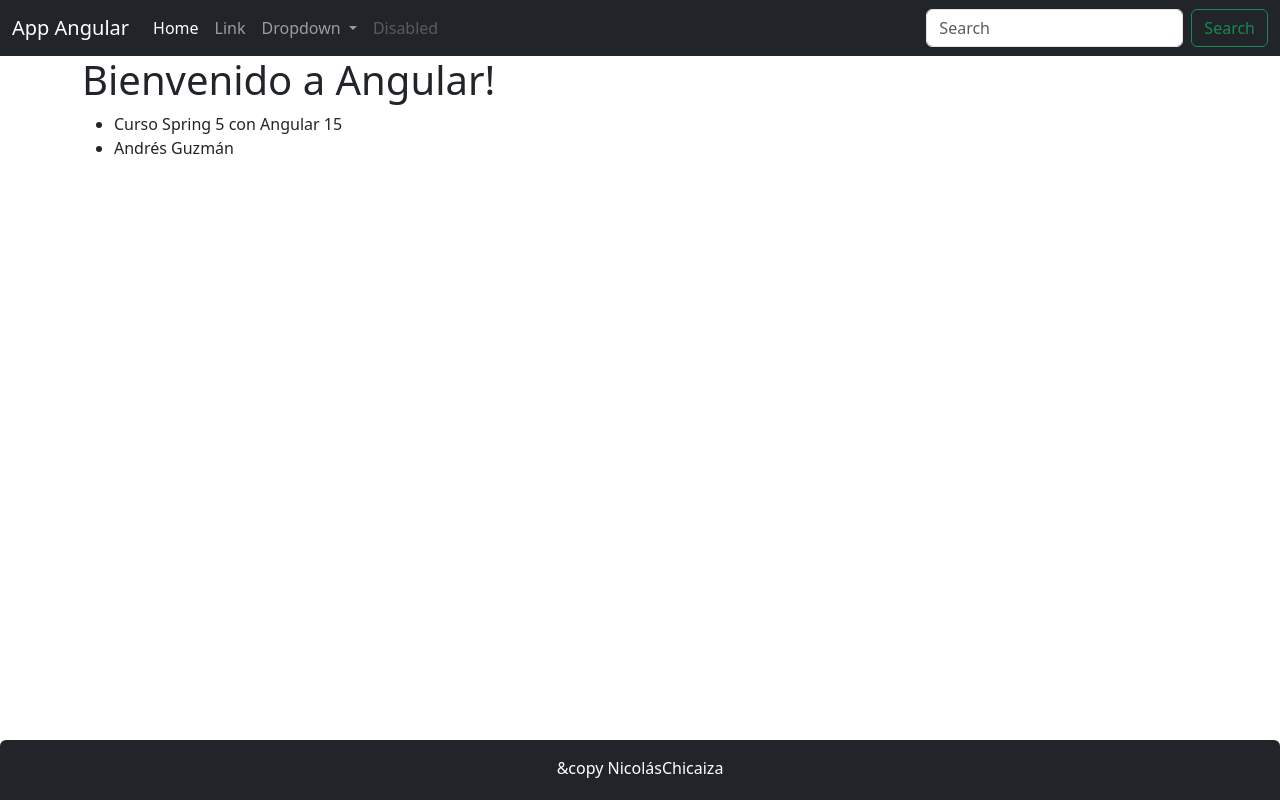
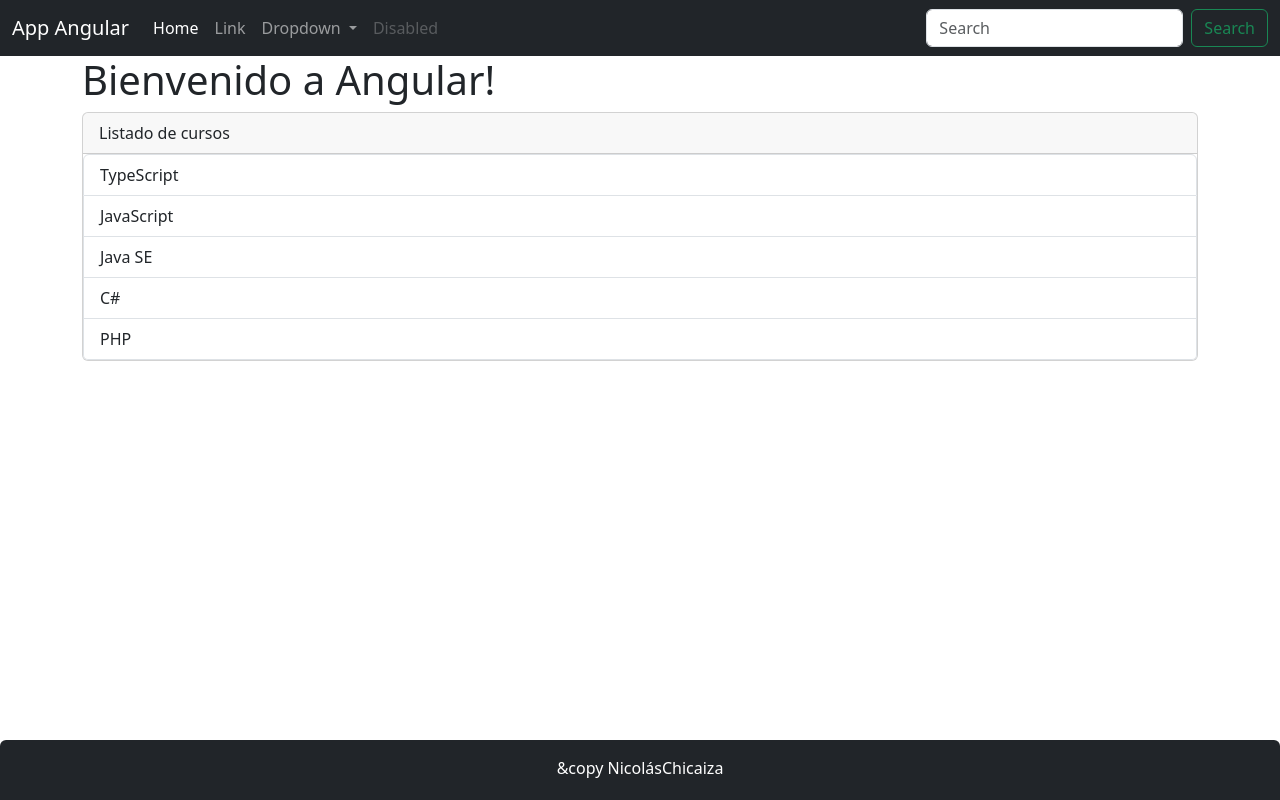
Before and after one commit to nicolaschicaiza/webapp-fullstack-frontend-angular, an Angular app: page / in a window 1280 px wide. Built offline with nearby package versions, Linux system fonts and the light colour scheme.

Commit message:
:zap: (S2C16) Directiva estructural *ngFor

```diff
--- a/src/app/app.component.html
+++ b/src/app/app.component.html
@@ -3,13 +3,6 @@
   <h1>
     {{ title }}!
   </h1>
-  <ul>
-    <li>
-      {{ curso }}
-    </li>
-    <li>
-      {{ profesor }}
-    </li>
-  </ul>
+  <app-directiva></app-directiva>
 </div>
 <app-footer></app-footer>
--- a/src/app/app.module.ts
+++ b/src/app/app.module.ts
@@ -4,12 +4,14 @@ import { BrowserModule } from '@angular/platform-browser';
 import { AppComponent } from './app.component';
 import { HeaderComponent } from './header/header.component';
 import { FooterComponent } from './footer/footer.component';
+import { DirectivaComponent } from './directiva/directiva.component';
 
 @NgModule({
   declarations: [
     AppComponent,
     HeaderComponent,
-    FooterComponent
+    FooterComponent,
+    DirectivaComponent
   ],
   imports: [
     BrowserModule
--- /dev/null
+++ b/src/app/directiva/directiva.component.html
@@ -0,0 +1,10 @@
+<div class="card">
+  <div class="card-header">
+    Listado de cursos
+  </div>
+  <ul class="list-group">
+    <li class="list-group-item" *ngFor="let curse of listCurse">
+      {{ curse }}
+    </li>
+  </ul>
+</div>
--- /dev/null
+++ b/src/app/directiva/directiva.component.ts
@@ -0,0 +1,11 @@
+import { Component } from '@angular/core';
+
+@Component({
+  selector: 'app-directiva',
+  templateUrl: './directiva.component.html',
+})
+export class DirectivaComponent {
+
+  listCurse: string[] = ['TypeScript', 'JavaScript', 'Java SE', 'C#', 'PHP'];
+
+}
```
Also changed, not shown: 2 other files (tests, documents, lock files or other folders).
